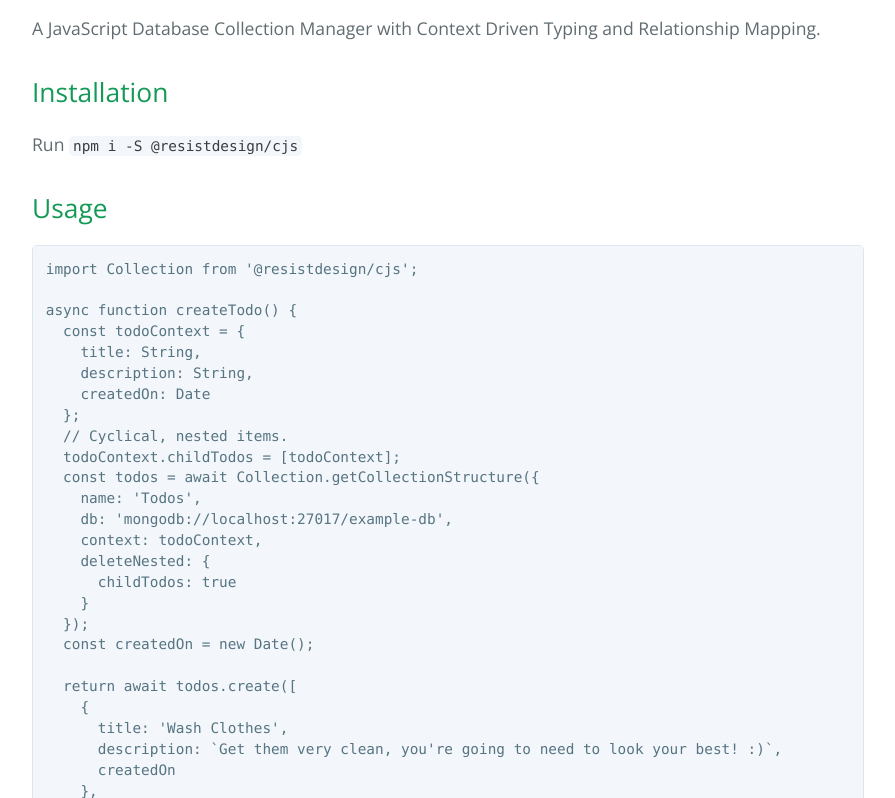
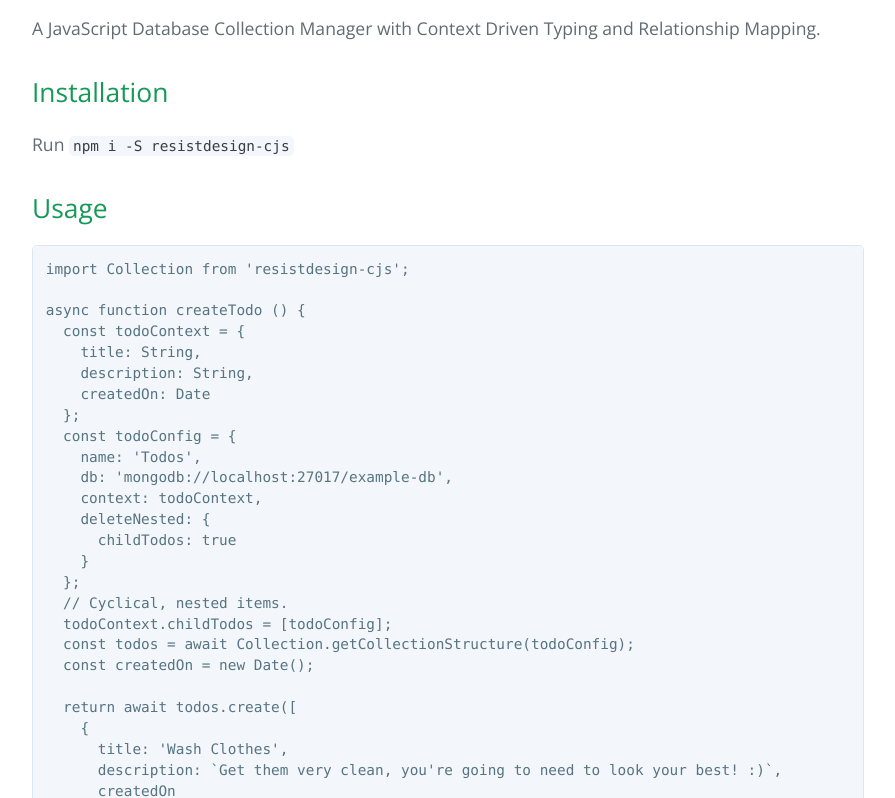
Before and after one commit to resistdesign/cjs, a plain HTML site: page index.html in a window 1280 px wide. Shown: the part 542-1340 px from the top of the page, without its empty margins (192-1087 px from the left). Drawn offline with nearby package versions, Linux system fonts and the light colour scheme.

Commit message:
chore: Update README.

```diff
--- a/index.html
+++ b/index.html
@@ -57,26 +57,27 @@
 <h1 id="collection-js">Collection JS</h1>
 <p>A JavaScript Database Collection Manager with Context Driven Typing and Relationship Mapping.</p>
 <h2 id="installation">Installation</h2>
-<p>Run <code>npm i -S @resistdesign/cjs</code></p>
+<p>Run <code>npm i -S resistdesign-cjs</code></p>
 <h2 id="usage">Usage</h2>
-<pre><code class="lang-js">import Collection from &#39;@resistdesign/cjs&#39;;
+<pre><code class="lang-js">import Collection from &#39;resistdesign-cjs&#39;;
 
-async function createTodo() {
+async function createTodo () {
   const todoContext = {
     title: String,
     description: String,
     createdOn: Date
   };
-  // Cyclical, nested items.
-  todoContext.childTodos = [todoContext];
-  const todos = await Collection.getCollectionStructure({
+  const todoConfig = {
     name: &#39;Todos&#39;,
     db: &#39;mongodb://localhost:27017/example-db&#39;,
     context: todoContext,
     deleteNested: {
       childTodos: true
     }
-  });
+  };
+  // Cyclical, nested items.
+  todoContext.childTodos = [todoConfig];
+  const todos = await Collection.getCollectionStructure(todoConfig);
   const createdOn = new Date();
 
   return await todos.create([
```
Also changed, not shown: README.html (+8 -7 lines), index.js (+27 -21 lines), README.md.
